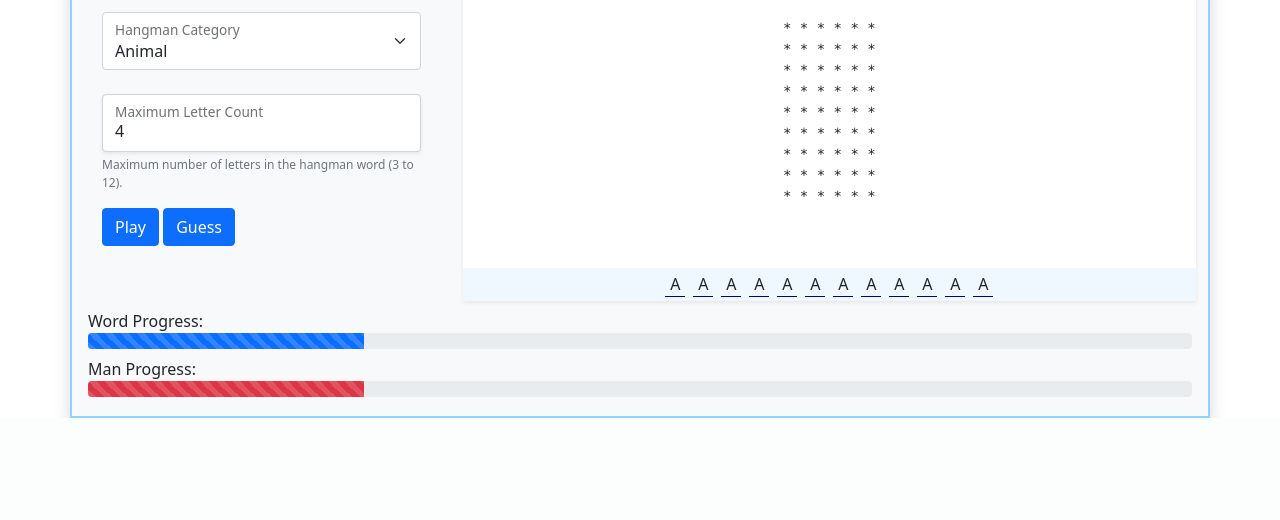
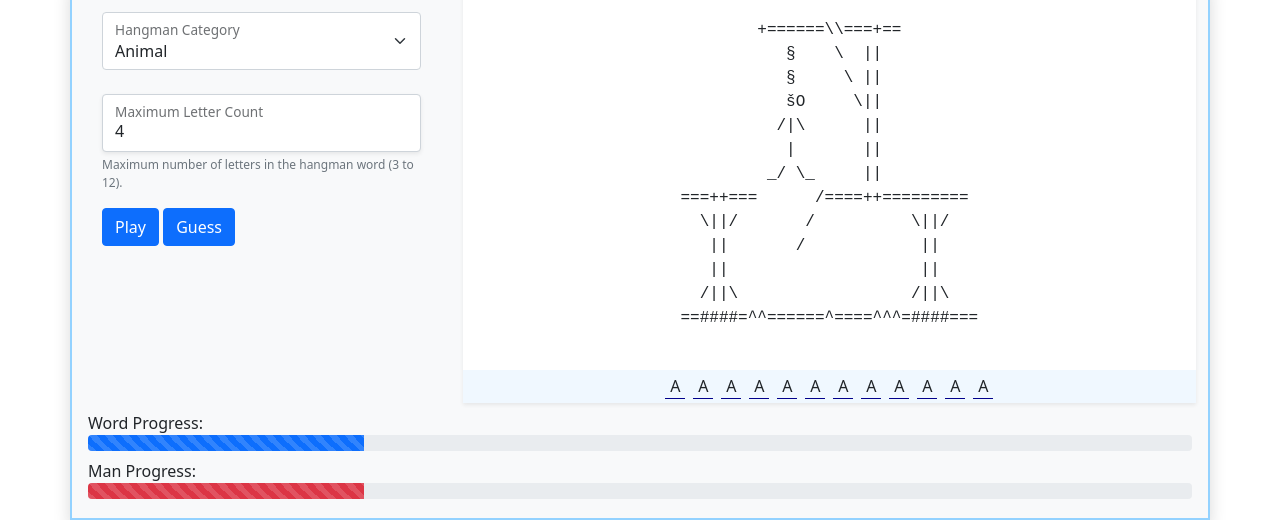
Before and after one commit to CinderScript/csc3221-node-website, a Node server app: page /Hangman/hangman.html in a window 1280 px wide. Shown: the part 512-1032 px from the top of the page. Before the commit the page ends 930 px from the top, so only its background shows below. Run offline with Node 20, Linux system fonts and the light colour scheme.

Commit message:
added hangman ascii

```diff
--- a/public/Hangman/css/hangman.css
+++ b/public/Hangman/css/hangman.css
@@ -36,6 +36,11 @@
     background-color: aliceblue;
 }
 
-#gallows{
-    text-align: center;
+#gallows-container{
+    margin:auto;
 }
+
+pre{
+    font-family:monospace,monospace;
+    font-size:1em;
+}
--- a/public/Hangman/hangman.html
+++ b/public/Hangman/hangman.html
@@ -68,18 +68,8 @@
             <!-- flexbox: gallows and word container flex as column and gallows stretches to fill -->
             <div class="d-flex flex-column justify-content-end game-output bg-white shadow-sm h-100">
 
-                <div id="gallows" class="flex-grow-1">
-                    <pre class="pt-4">
-* * * * * *
-* * * * * *
-* * * * * *
-* * * * * *
-* * * * * *
-* * * * * *
-* * * * * *
-* * * * * *
-* * * * * *
-                        </pre>
+                <div id="gallows-container" class="flex-grow-1">
+                    <pre id="gallows" class="pt-4"></pre>
                 </div>
                 <div id="word-container" class="d-flex flex-row justify-content-center">
                     <div class="letter-box ">A</div>
--- a/public/Hangman/scripts/hangman.js
+++ b/public/Hangman/scripts/hangman.js
@@ -2,6 +2,7 @@ let gameWindow;
 let wordProgress;
 let manProgress;
 let categories;
+let gallows;
 
 // INITIALIZATION - GET ELEMENTS, SET HANDLERS, POPULATE DROP DOWN
 document.addEventListener("DOMContentLoaded", () => {
@@ -13,6 +14,7 @@ document.addEventListener("DOMContentLoaded", () => {
     wordProgress = document.getElementById("word-progress");
     manProgress = document.getElementById("man-progress");
     categories = document.getElementById("word-categories");
+    gallows = document.getElementById("gallows");
 
     // write each category name from the json object to the select element's options
     for (const wordGroup of wordBank){
@@ -21,6 +23,9 @@ document.addEventListener("DOMContentLoaded", () => {
         option.textContent = wordGroup.category;
         categories.appendChild(option);
     }
+
+    // draw gallows
+    gallows.innerText = hangmanASCII;
 });
 
 function Play(){
@@ -36,6 +41,7 @@ function GuessLetter(){
     SetProgress( manProgress, 20);
 }
 
+// sets the given progress bar to the correct value
 async function SetProgress(bar, value){
 
     // temporarily animate the bar
@@ -68,9 +74,26 @@ function Sleep(ms) {
     return new Promise( callback => setTimeout(callback, ms));
 }
 
+
 let wordBank =
     [
         {"category": "Animal", "words": ["dog", "cat", "mouse", "rabbit", "horse", "anaconda", "ox", "tardigrade", "turtle", "bear"]},
         {"category": "Fruit", "words": ["apple", "pear", "fig", "grape", "watermelon", "strawberry", "persimmon", "cherimoya", "plumb", "avacado"]},
         {"category": "State Of Mind", "words": ["fearful", "happy", "sad", "mad", "indecisive", "content", "agitated", "confused", "twitterpated", "convinced", "terrified"]}
     ];
+
+
+let hangmanASCII = "" +
+    "        +======\\\\===+==\n" +
+    "           §    \\  ||\n" +
+    "           §     \\ ||\n" +
+    "           šO     \\||\n" +
+    "          /|\\      ||\n" +
+    "           |       ||\n" +
+    "         _/ \\_     ||\n" +
+    "===++===      /====++=========\n" +
+    "  \\||/       /          \\||/\n" +
+    "   ||       /            ||\n" +
+    "   ||                    ||\n" +
+    "  /||\\                  /||\\\n" +
+    "==####=^^======^====^^^=####===";
```
